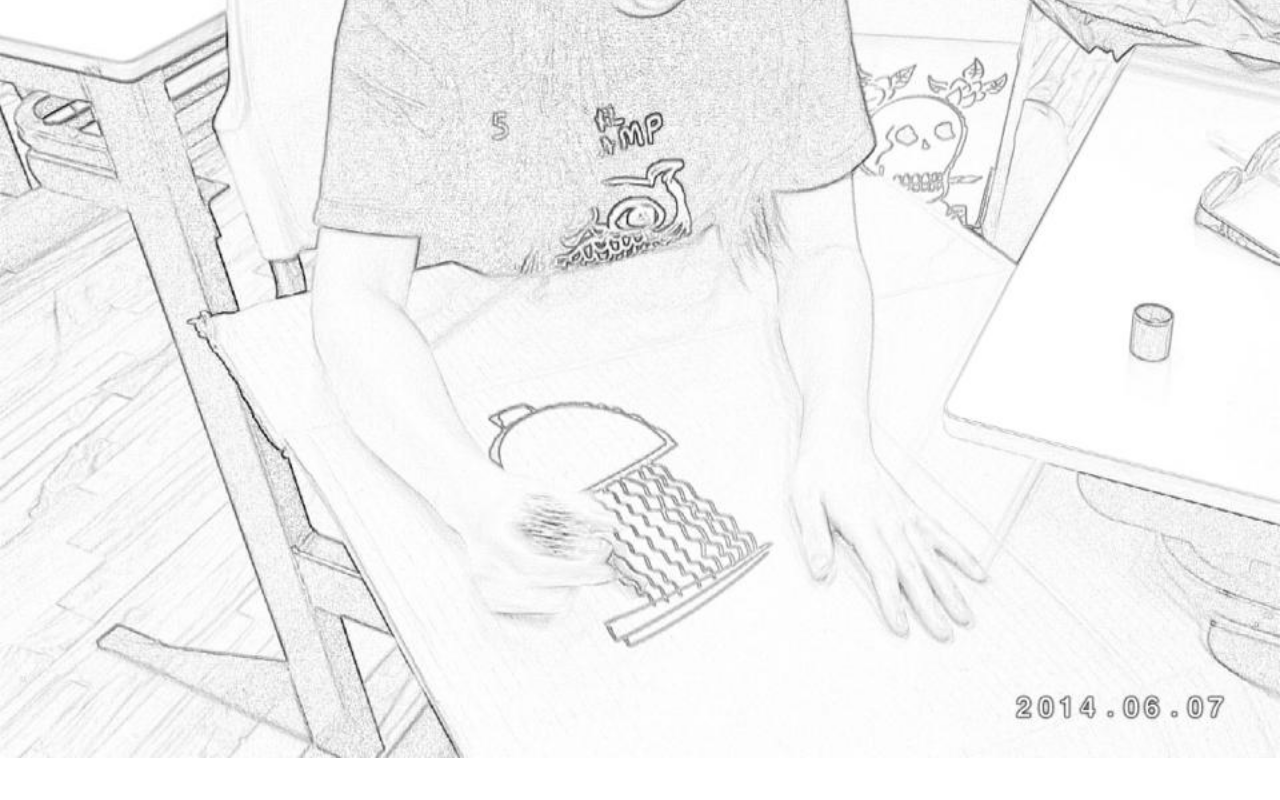
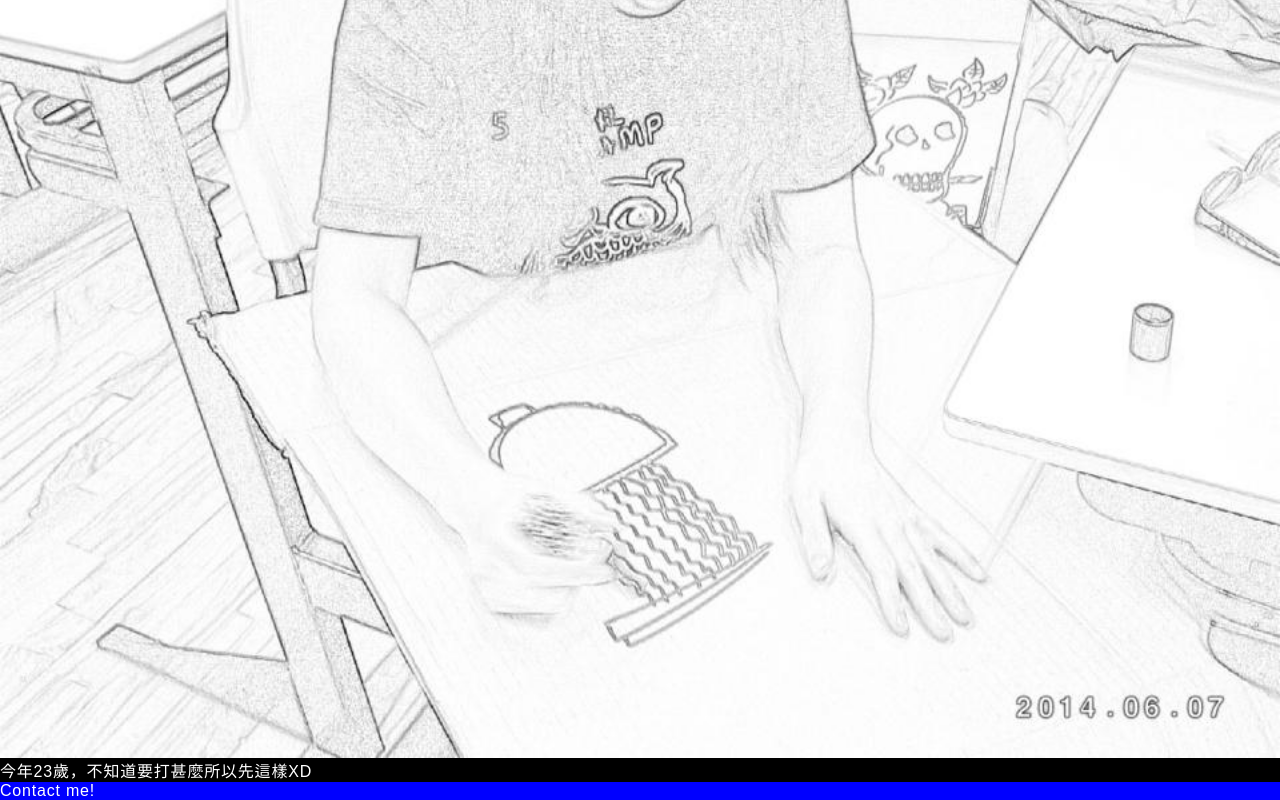
Before and after one commit to Fern404040/Fern404040.github.io, a plain HTML site: page index.html in a window 1280 px wide. Shown: the part 522-1322 px from the top of the page. Before the commit the page ends 1280 px from the top, so only its background shows below. Drawn offline with Linux system fonts and the light colour scheme.

Commit message:
新增intro和footer

```diff
--- a/index.html
+++ b/index.html
@@ -1,6 +1,8 @@
 <!DOCTYPE html>
 <html>
 <head>
+  <meta charset="utf-8">
+  <meta name="viewport" content="width=device-width">
   <title>徐士林Julie 履歷</title>
   <style>
     /*全*/
@@ -39,6 +41,19 @@
       margin-top: 6px;
     }
 
+    p{
+      color: black;
+    }
+    .intro{
+      background-color: black;
+      color: white;
+    }
+
+    footer{
+      background-color: blue;
+      color: white;
+    }
+
   </style>
 </head>
 
@@ -52,7 +67,9 @@
     <h1>徐士林Julie Hsu</h1>
   </header>
 
+  <p class="intro">今年23歲，不知道要打甚麼所以先這樣XD</p>
 
+  <footer>Contact me!</footer>
 
 
 </body>
```
